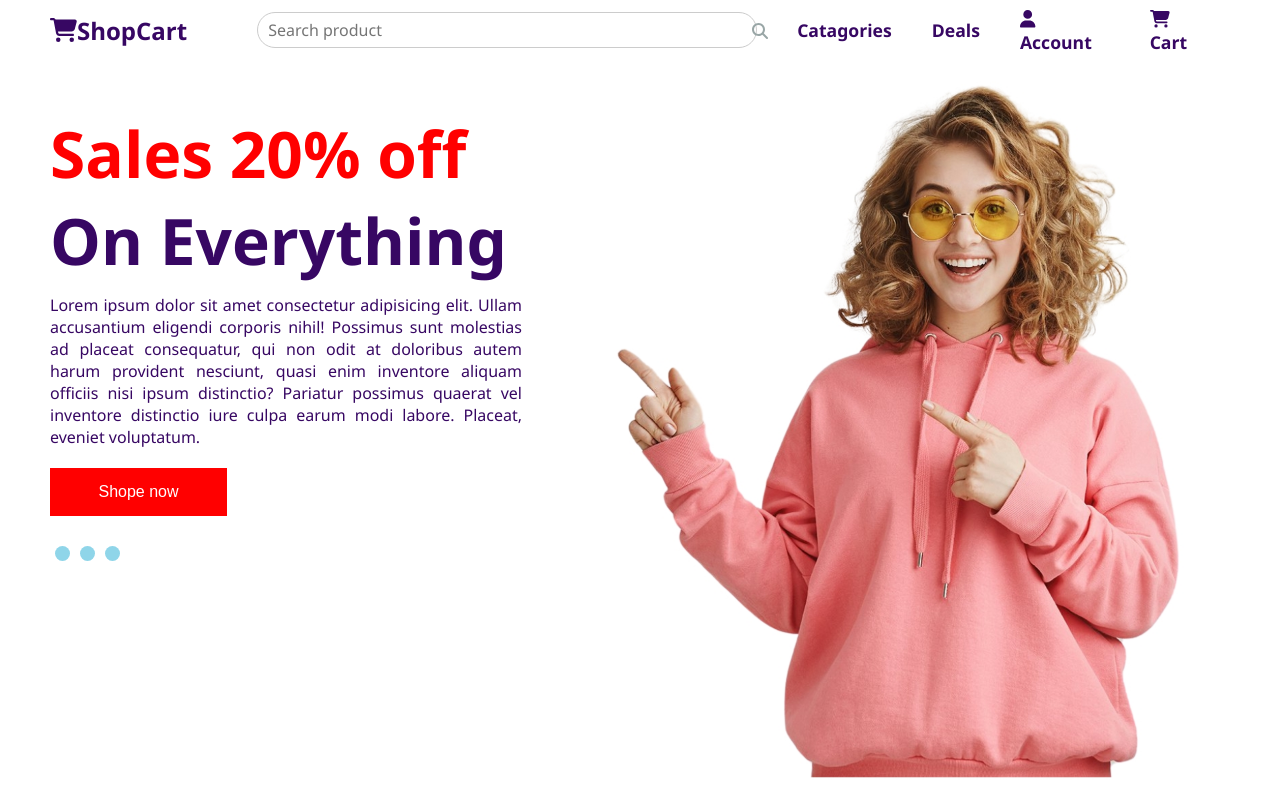
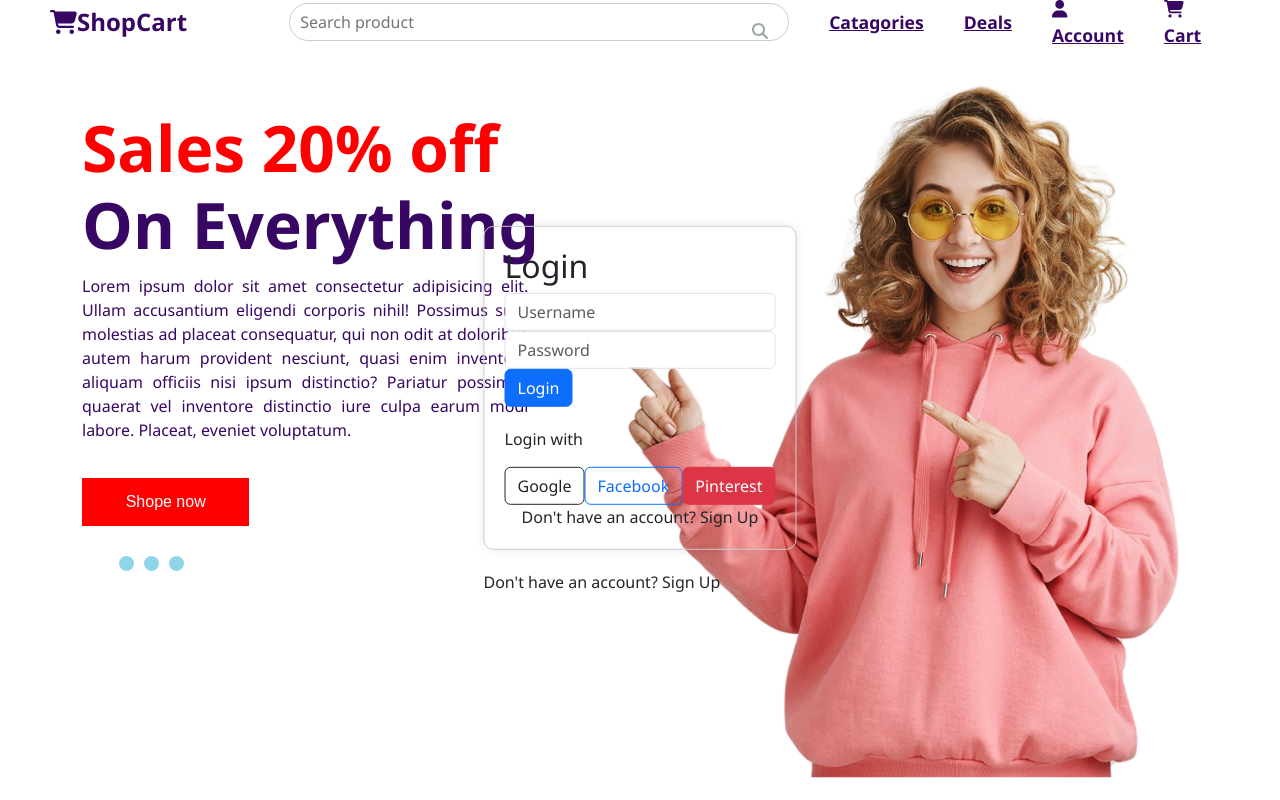
Before and after one commit to muhammad686/Ecomerce-Website, a React (Create React App) app in the folder ECW/client/: page / in a window 1280 px wide. Shown: the top 800 px of the page. Built offline with nearby package versions, Linux system fonts and the light colour scheme.

Commit message:
additional work

```diff
--- a/ECW/client/src/App.js
+++ b/ECW/client/src/App.js
@@ -1,18 +1,21 @@
 import Header from "./components/common/header";
 import Footer from "./components/common/footer";
 import Home from "./pages/Home";
-import SignUpLogin from "./pages/SignUp_Login";
+import Account from "./pages/Account";
 // import Login from "./pages/Login";s
 function App() {
   return (
     <div className="App">
       <header className="App-header">
         <Header></Header>
+        <Account></Account>
+      </header>
+      <body>
         <Home></Home>
-        <SignUpLogin></SignUpLogin>
+      </body>
+      <footer>
         <Footer></Footer>
-        {/* <Login></Login> */}
-      </header>
+      </footer>
     </div>
   );
 }
--- a/ECW/client/src/assets/styles/singUpLogin.css
+++ b/ECW/client/src/assets/styles/singUpLogin.css
@@ -1,80 +1,47 @@
-/* .container {
-  background-color: #fff;
-  border-radius: 8px;
+/* styles.css */
+
+.auth-form-container {
+  position: relative;
+  margin: 20px auto;
+  padding: 20px;
+  border: 1px solid #ccc;
+  border-radius: 10px;
   box-shadow: 0 0 10px rgba(0, 0, 0, 0.1);
-  overflow: hidden;
-  width: 300px;
 }
 
-.tabs {
+.btn-close {
+  position: absolute;
+  top: 10px;
+  right: 10px;
+}
+
+.sign-up-form-container,
+.login-form-container {
+  margin-bottom: 20px;
+}
+
+.third-party-sign-up span {
   display: flex;
   justify-content: space-between;
-  align-items: center;
-  background-color: #007bff;
-  color: #fff;
-  padding: 10px;
 }
 
-.tab-btn {
-  cursor: pointer;
-  border: none;
-  background: none;
-  color: inherit;
-  font-size: 16px;
-  padding: 5px;
-  border-bottom: 2px solid transparent;
-  outline: none;
-}
-
-.tab-btn.active {
-  border-bottom: 2px solid #fff;
-}
-
-.form-container {
-  padding: 20px;
-  display: none;
-}
-
-.form-container.active {
-  display: block;
-}
-
-.form-group {
-  margin-bottom: 15px;
-}
-
-.form-group label {
-  display: block;
-  margin-bottom: 5px;
-}
-
-.form-group input {
-  width: 100%;
-  padding: 8px;
-  box-sizing: border-box;
-}
-
-.action-btn {
-  background-color: #007bff;
-  color: #fff;
-  border: none;
-  padding: 10px;
-  border-radius: 5px;
-  cursor: pointer;
-  font-size: 16px;
-}
-
-.social-login {
-  margin-top: 20px;
+.login-if-registered {
   text-align: center;
 }
 
-.social-login-btn {
-  background-color: #fff;
-  color: #333;
-  border: 1px solid #ccc;
-  padding: 10px;
-  margin: 0 5px;
-  border-radius: 5px;
+.toggle-link {
   cursor: pointer;
-} */
+}
+
+.auth-container {
+  display: none;
+  position: fixed;
+  top: 50%;
+  left: 50%;
+  transform: translate(-50%, -50%);
+  z-index: 999;
+}
+
+.auth-container.login {
+  display: block;
+}
--- /dev/null
+++ b/ECW/client/src/components/auth/AuthCredentials.jsx
@@ -0,0 +1,32 @@
+// AuthContainer.jsx
+import React, { useState } from "react";
+import SignUpForm from "./SignUpForm";
+import LoginForm from "./LoginForm";
+import "../../assets/styles/singUpLogin.css";
+import "bootstrap/dist/css/bootstrap.min.css";
+
+const AuthCredentials = () => {
+  const [isSignUpVisible, setIsSignUpVisible] = useState(false);
+  const toggleForm = () => {
+    setIsSignUpVisible((prevValue) => !prevValue);
+  };
+  return (
+    <div className={`auth-container ${isSignUpVisible ? "sign-up" : "login"}`}>
+      {/* <button className="btn btn-light btn-close" onClick={toggleForm}>
+        x
+      </button> */}
+      {isSignUpVisible ? (
+        <SignUpForm toggleForm={toggleForm} />
+      ) : (
+        <LoginForm toggleForm={toggleForm} />
+      )}
+      <div className="toggle-link" onClick={toggleForm}>
+        {isSignUpVisible
+          ? "Already have an account? Login"
+          : "Don't have an account? Sign Up"}
+      </div>
+    </div>
+  );
+};
+
+export default AuthCredentials;
--- /dev/null
+++ b/ECW/client/src/components/auth/LoginForm.jsx
@@ -0,0 +1,38 @@
+// LoginForm.jsx
+import React from "react";
+import "../../assets/styles/singUpLogin.css";
+import "bootstrap/dist/css/bootstrap.min.css";
+
+const LoginForm = ({ toggleForm }) => {
+  return (
+    <div className="auth-form-container">
+      <h2>Login</h2>
+      <div className="sign-up-form-container">
+        <input type="text" className="form-control" placeholder="Username" />
+        <input
+          type="password"
+          className="form-control"
+          placeholder="Password"
+        />
+        <button type="submit" className="btn btn-primary">
+          Login
+        </button>
+      </div>
+      <div className="third-party-sign-up">
+        <p>Login with</p>
+        <span>
+          <div className="btn btn-outline-dark">Google</div>
+          <div className="btn btn-outline-primary">Facebook</div>
+          <div className="btn btn-danger">Pinterest</div>
+        </span>
+      </div>
+      <div className="login-if-registered">
+        <div className="toggle-link" onClick={toggleForm}>
+          Don't have an account? Sign Up
+        </div>
+      </div>
+    </div>
+  );
+};
+
+export default LoginForm;
--- /dev/null
+++ b/ECW/client/src/components/auth/SignUpForm.jsx
@@ -0,0 +1,44 @@
+// SignUpForm.jsx
+import React from "react";
+import "../../assets/styles/singUpLogin.css";
+import "bootstrap/dist/css/bootstrap.min.css";
+
+const SignUpForm = ({ toggleForm }) => {
+  return (
+    <div className="auth-form-container">
+      <h2>Sign Up</h2>
+      <div className="sign-up-form-container">
+        <input type="text" className="form-control" placeholder="Username" />
+        <input type="text" className="form-control" placeholder="Email" />
+        <input
+          type="password"
+          className="form-control"
+          placeholder="Password"
+        />
+        <input
+          type="password"
+          className="form-control"
+          placeholder="Confirm Password"
+        />
+        <button type="submit" className="btn btn-primary">
+          Submit
+        </button>
+      </div>
+      <div className="third-party-sign-up">
+        <p>Login with</p>
+        <span>
+          <div className="btn btn-outline-dark">Google</div>
+          <div className="btn btn-outline-primary">Facebook</div>
+          <div className="btn btn-danger">Pinterest</div>
+        </span>
+      </div>
+      <div className="login-if-registered">
+        <div className="toggle-link" onClick={toggleForm}>
+          Already have an account? Login
+        </div>
+      </div>
+    </div>
+  );
+};
+
+export default SignUpForm;
--- /dev/null
+++ b/ECW/client/src/pages/Account.js
@@ -0,0 +1,11 @@
+import React from "react";
+import AuthCredentials from "../components/auth/AuthCredentials";
+const Account = () => {
+  return (
+    <div className="main-account-contianer">
+      <AuthCredentials></AuthCredentials>
+    </div>
+  );
+};
+
+export default Account;
--- a/ECW/client/src/pages/SignUp_Login.js
+++ /dev/null
@@ -1,98 +0,0 @@
-import React, { useState } from "react";
-import "../assets/styles/singUpLogin.css";
-
-const SignUpLogin = () => {
-  const [activeForm, setActiveForm] = useState("signupForm");
-
-  const showForm = (formId) => {
-    setActiveForm(formId);
-  };
-
-  return (
-    <div className="container">
-      <div className="tabs">
-        <button
-          className={`tab-btn ${activeForm === "signupForm" ? "active" : ""}`}
-          onClick={() => showForm("signupForm")}
-        >
-          Sign Up
-        </button>
-        <button
-          className={`tab-btn ${activeForm === "loginForm" ? "active" : ""}`}
-          onClick={() => showForm("loginForm")}
-        >
-          Login
-        </button>
-      </div>
-
-      <div
-        id="signupForm"
-        className={`form-container ${
-          activeForm === "signupForm" ? "active" : ""
-        }`}
-      >
-        <form>
-          <div className="form-group">
-            <label htmlFor="signupUsername">Username:</label>
-            <input
-              type="text"
-              id="signupUsername"
-              name="signupUsername"
-              required
-            />
-          </div>
-          <div className="form-group">
-            <label htmlFor="signupPassword">Password:</label>
-            <input
-              type="password"
-              id="signupPassword"
-              name="signupPassword"
-              required
-            />
-          </div>
-          <button type="button" className="action-btn">
-            Sign Up
-          </button>
-        </form>
-      </div>
-
-      <div
-        id="loginForm"
-        className={`form-container ${
-          activeForm === "loginForm" ? "active" : ""
-        }`}
-      >
-        <form>
-          <div className="form-group">
-            <label htmlFor="loginUsername">Username:</label>
-            <input
-              type="text"
-              id="loginUsername"
-              name="loginUsername"
-              required
-            />
-          </div>
-          <div className="form-group">
-            <label htmlFor="loginPassword">Password:</label>
-            <input
-              type="password"
-              id="loginPassword"
-              name="loginPassword"
-              required
-            />
-          </div>
-          <button type="button" className="action-btn">
-            Login
-          </button>
-        </form>
-      </div>
-
-      <div className="social-login">
-        <button className="social-login-btn">Login with Google</button>
-        <button className="social-login-btn">Login with Facebook</button>
-      </div>
-    </div>
-  );
-};
-
-export default SignUpLogin;
```
Also changed, not shown: 1 other file (tests, documents, lock files or other folders).
